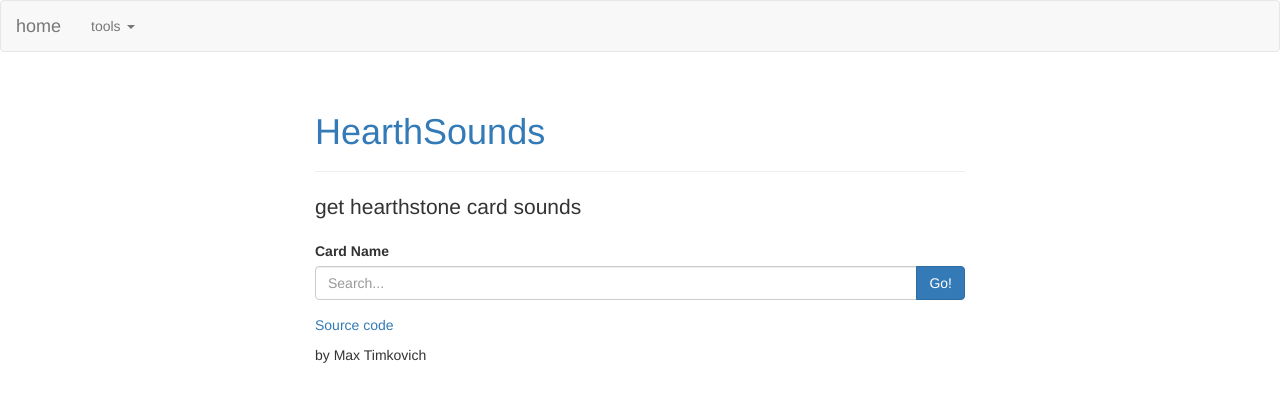
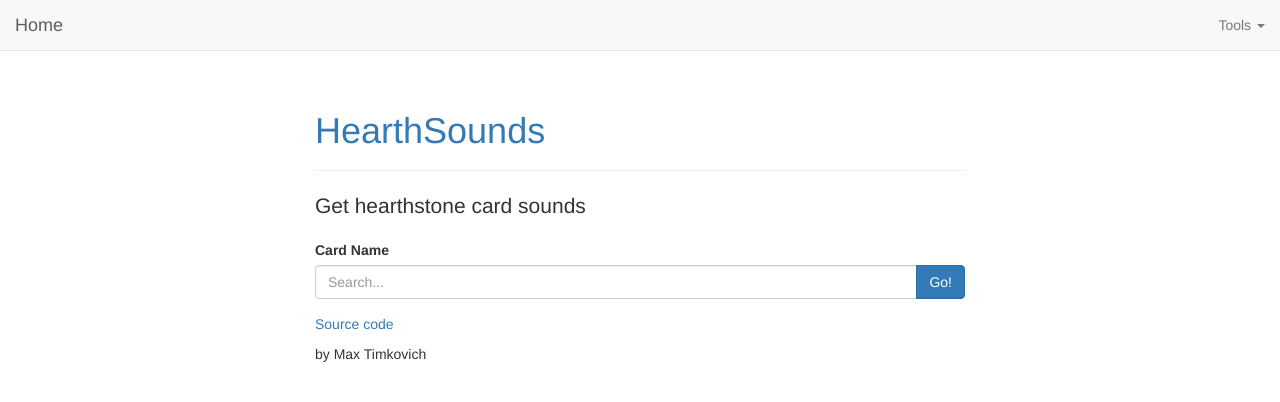
Before and after one commit to mtimkovich/maxtimkovich.com, a Flask app: page /hearthsounds in a window 1280 px wide. Shown: the top 402 px of the page. Run offline with Flask 2, Linux system fonts and the light colour scheme; some libraries are stand-ins or nearby versions.

Commit message:
more style changes

```diff
--- a/src/hearthsounds/templates/template.html
+++ b/src/hearthsounds/templates/template.html
@@ -7,7 +7,7 @@
 {% endblock %}
 {% block header %}<a href="{{url_for('hs.index')}}">HearthSounds</a>{% endblock %}
 {% block content %}
-<p class="lead"> get hearthstone card sounds</p>
+<p class="lead">Get hearthstone card sounds</p>
 
 <form>
     <div class="form-group">
--- a/src/templates/base.html
+++ b/src/templates/base.html
@@ -27,7 +27,7 @@
   </head>
 
   <body>
-      <nav class="navbar navbar-default">
+      <nav class="navbar navbar-default navbar-static-top">
           <div class="container-fluid">
               <!-- Brand and toggle get grouped for better mobile display -->
               <div class="navbar-header">
@@ -37,25 +37,24 @@
                       <span class="icon-bar"></span>
                       <span class="icon-bar"></span>
                   </button>
-                  <a class="navbar-brand" href="{{url_for('show')}}">home</a>
+                  <a class="navbar-brand" href="{{url_for('show')}}">Home</a>
               </div>
 
               <!-- Collect the nav links, forms, and other content for toggling -->
               <div class="collapse navbar-collapse" id="bs-example-navbar-collapse-1">
-                  <ul class="nav navbar-nav">
+                  <ul class="nav navbar-nav navbar-right">
                       <li class="dropdown">
-                          <a href="#" class="dropdown-toggle" data-toggle="dropdown" role="button" aria-haspopup="true" aria-expanded="false">tools <span class="caret"></span></a>
+                          <a href="#" class="dropdown-toggle" data-toggle="dropdown" role="button" aria-haspopup="true" aria-expanded="false">Tools <span class="caret"></span></a>
                           <ul class="dropdown-menu">
-                              <li><a href="{{url_for('show', page='rand')}}">random integers</a></li>
+                              <li><a href="{{url_for('show', page='rand')}}">Random Integers</a></li>
                               <li><a href="{{url_for('show', page='random_caps')}}">RanDOm CApS</a></li>
-                              <li><a href="{{url_for('show', page='textarea')}}">textarea</a></li>
+                              <li><a href="{{url_for('show', page='textarea')}}">Textarea</a></li>
                           </ul>
                       </li>
                   </ul>
               </div><!-- /.navbar-collapse -->
           </div><!-- /.container-fluid -->
       </nav>
-
       <div class="container">
           <div class="page-header">
               <h1>{% block header %}{% endblock %}</h1>
```
